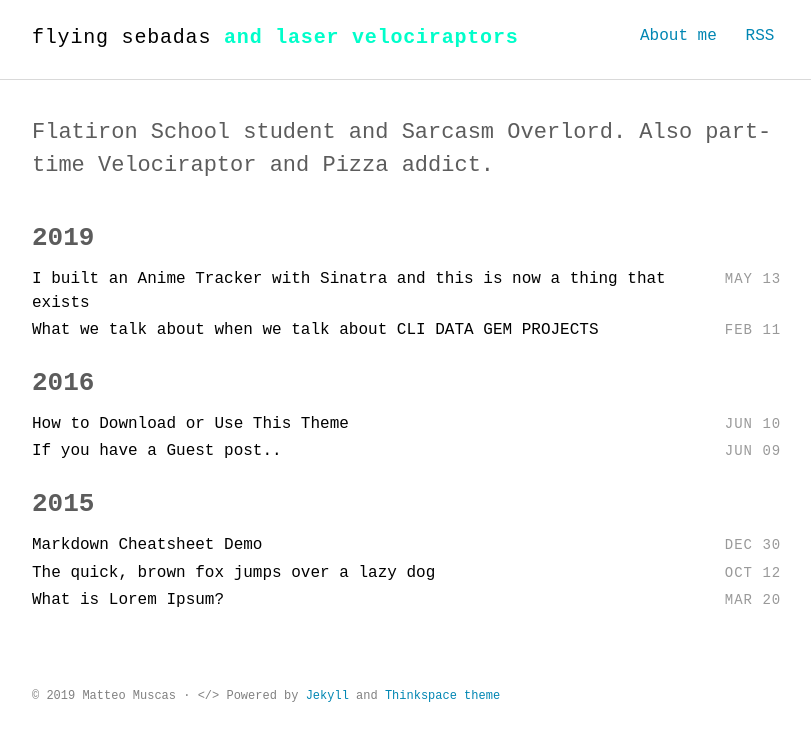
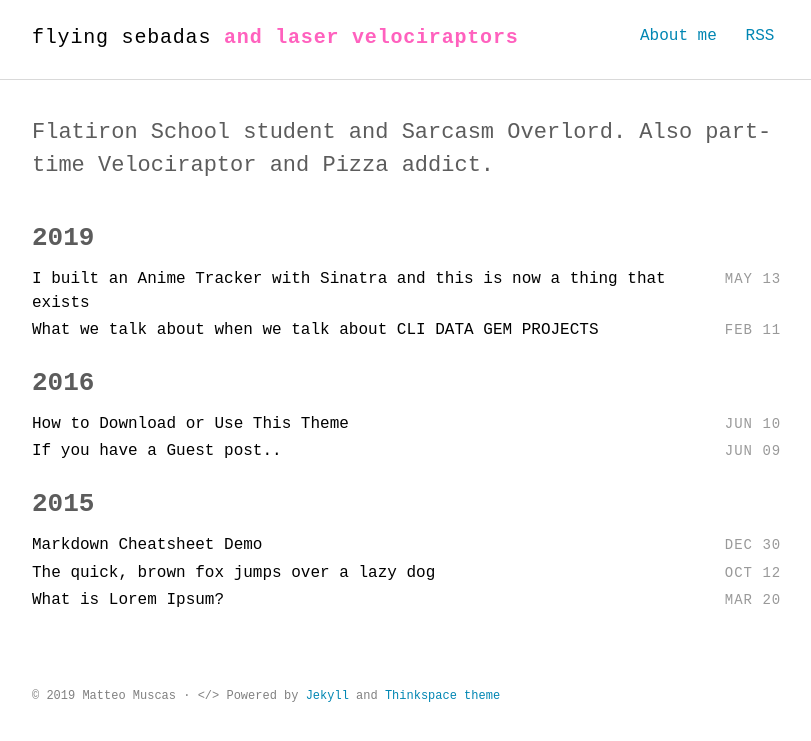
Before and after one commit to quelluomo/quelluomo.github.io, a Jekyll site: the page built from index.html, in a window 1280 px wide. Shown: the top 741 px of the page, without its empty margins (232-1043 px from the left). Built offline with Jekyll 4.4.1, drawn with Linux system fonts in a browser that asks for light colours; some web fonts are replaced.

Commit message:
Update _layout.scss

```diff
--- a/assets/scss/_layout.scss
+++ b/assets/scss/_layout.scss
@@ -98,11 +98,11 @@ hr {
   font-size: 20px;
   line-height: 28px;
   font-weight: 300;
-  color: pink;
+  color: #00FECA;
 
   span {
     font-weight: 700;
-    color: #00FECA;
+    color: #FF61BE;
   }
 }
 
```
